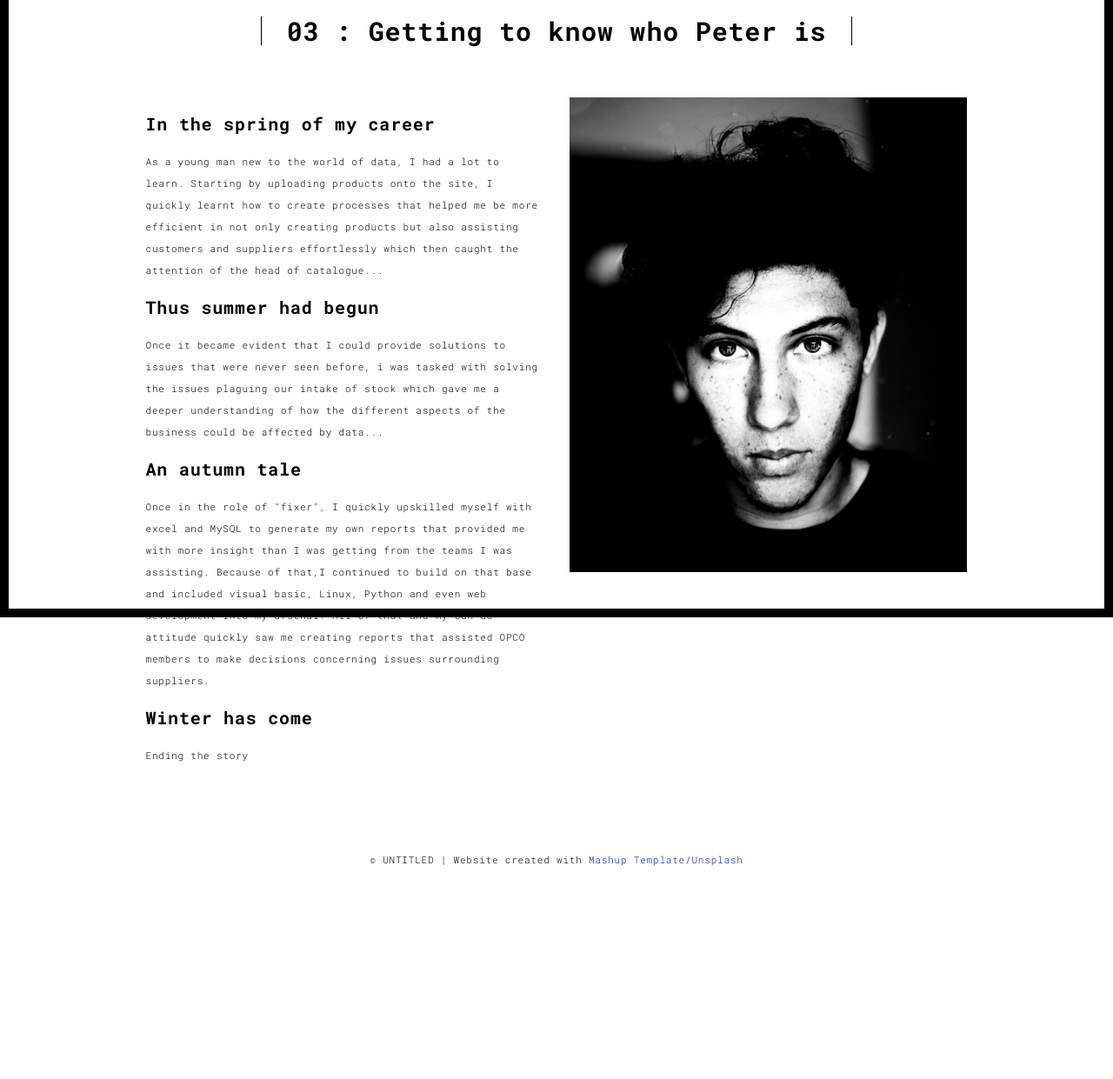
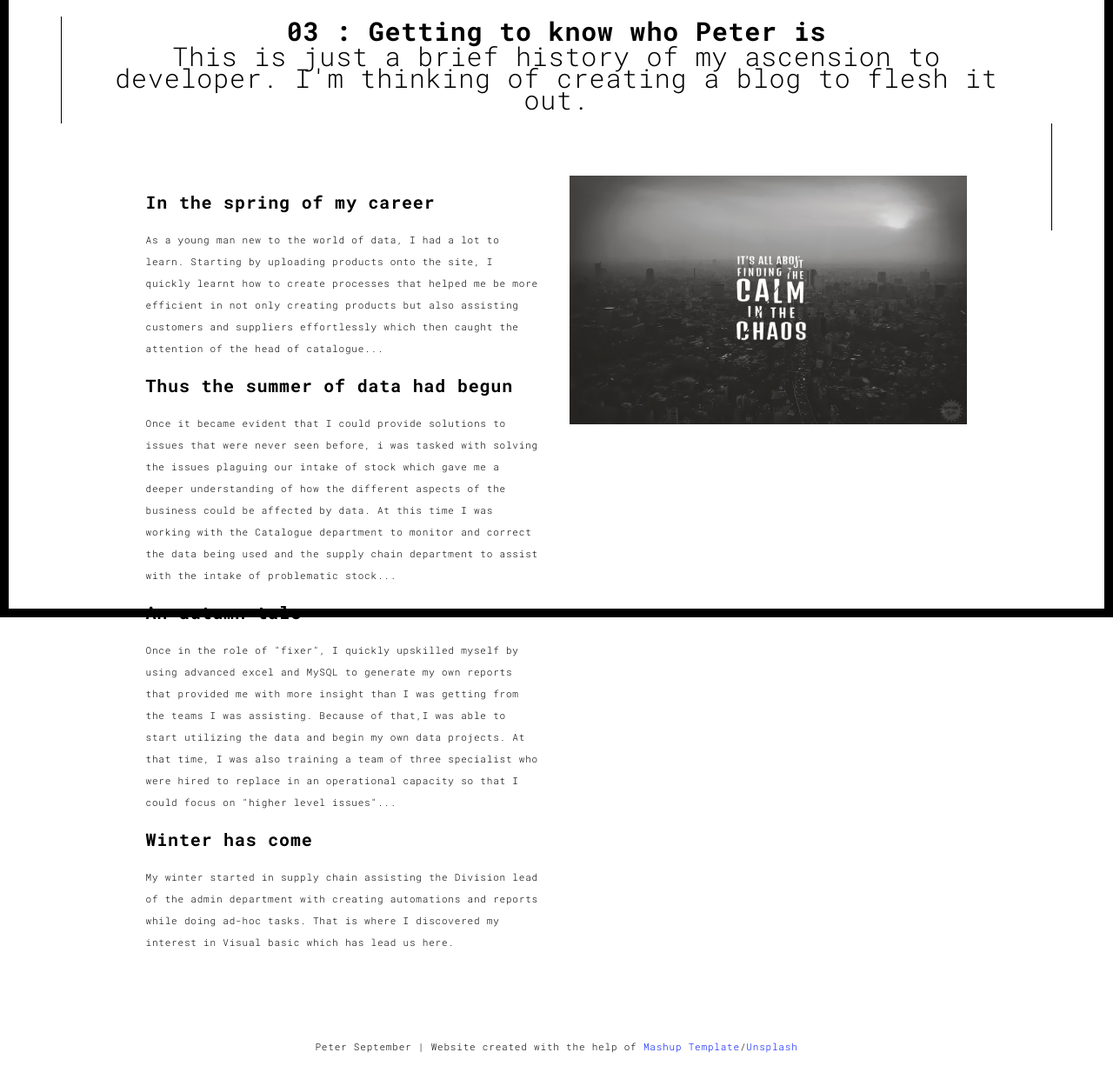
Before and after one commit to peter-september/My_first_site, a Flask app: page /about.html in a window 1280 px wide. Shown: the part 90-1331 px from the top of the page at 87% size. Before the commit the page ends 1086 px from the top, so only its background shows below. Run offline with Flask 2, Linux system fonts and the light colour scheme; some libraries are stand-ins or nearby versions.

Commit message:
updating the about me page

```diff
--- a/templates/about.html
+++ b/templates/about.html
@@ -54,7 +54,9 @@
       <div class="row">
         <div class="col-xs-12">
           <div class="section-container-spacer text-center">
-            <h1 class="h2">03 : Getting to know who Peter is</h1>
+            <h1 class="h2">03 : Getting to know who Peter is<br><p>
+              This is just a brief history of my ascension to developer. I'm thinking of creating a blog to flesh it out.
+            </p></h1>
           </div>
 
           <div class="row">
@@ -63,16 +65,16 @@
                 <div class="col-xs-12 col-md-6">
                   <h3>In the spring of my career</h3>
                   <p>As a young man new to the world of data, I had a lot to learn. Starting by uploading products onto the site, I quickly learnt how to create processes that helped me be more efficient in not only creating products but also assisting customers and suppliers effortlessly which then caught the attention of the head of catalogue...</p>
-                  <h3>Thus summer had begun</h3>
-                  <p>Once it became evident that I could provide solutions to issues that were never seen before, i was tasked with solving the issues plaguing our intake of stock which gave me a deeper understanding of how the different aspects of the business could be affected by data...
+                  <h3>Thus the summer of data had begun</h3>
+                  <p>Once it became evident that I could provide solutions to issues that were never seen before, i was tasked with solving the issues plaguing our intake of stock which gave me a deeper understanding of how the different aspects of the business could be affected by data. At this time I was working with the Catalogue department to monitor and correct the data being used and the supply chain department to assist with the intake of problematic stock...
                   <h3>An autumn tale</h3>
                   <p>
-                  Once in the role of "fixer", I quickly upskilled myself with excel and MySQL to generate my own reports that provided me with more insight than I was getting from the teams I was assisting. Because of that,I continued to build on that base and included visual basic, Linux, Python and even web development into my arsenal. All of that and my can do attitude quickly saw me creating reports that assisted OPCO members to make decisions concerning issues surrounding suppliers.</p>
+                  Once in the role of "fixer", I quickly upskilled myself by using advanced excel and MySQL to generate my own reports that provided me with more insight than I was getting from the teams I was assisting. Because of that,I was able to start utilizing the data and begin my own data projects. At that time, I was also training a team of three specialist who were hired to replace in an operational capacity so that I could focus on "higher level issues"...</p>
                   <h3>Winter has come</h3>
-                  <p>Ending the story</p>
+                  <p>My winter started in supply chain assisting the Division lead of the admin department with creating automations and reports while doing ad-hoc tasks. That is where I discovered my interest in Visual basic which has lead us here.</p>
                 </div>
                 <div class="col-xs-12 col-md-6">
-                  <img src="./assets/images/profil.jpg" class="img-responsive" alt="">
+                  <img src="static/assets/images/profil.jpg" class="img-responsive" alt="">
                 </div>
               </div>
             </div>
@@ -89,7 +91,7 @@
   <div class="container">
     <div class="row">
       <div class="col-xs-12">
-        <p>© UNTITLED | Website created with <a href="http://www.mashup-template.com/" title="Create website with free html template">Mashup Template</a>/<a href="https://www.unsplash.com/" title="Beautiful Free Images">Unsplash</a></p>
+        <p>Peter September | Website created with the help of <a href="http://www.mashup-template.com/" title="Create website with free html template">Mashup Template</a>/<a href="https://www.unsplash.com/" title="Beautiful Free Images">Unsplash</a></p>
       </div>
     </div>
   </div>
--- a/templates/contact.html
+++ b/templates/contact.html
@@ -122,7 +122,7 @@
   <div class="container">
     <div class="row">
       <div class="col-xs-12">
-        <p>© UNTITLED | Website created with <a href="http://www.mashup-template.com/" title="Create website with free html template">Mashup Template</a>/<a href="https://www.unsplash.com/" title="Beautiful Free Images">Unsplash</a></p>
+        <p>Peter September | Website created with the help of <a href="http://www.mashup-template.com/" title="Create website with free html template">Mashup Template</a>/<a href="https://www.unsplash.com/" title="Beautiful Free Images">Unsplash</a></p>
       </div>
     </div>
   </div>
--- a/templates/thankyou.html
+++ b/templates/thankyou.html
@@ -74,7 +74,7 @@
   <div class="container">
     <div class="row">
       <div class="col-xs-12">
-        <p>© UNTITLED | Website created with <a href="http://www.mashup-template.com/" title="Create website with free html template">Mashup Template</a>/<a href="https://www.unsplash.com/" title="Beautiful Free Images">Unsplash</a></p>
+        <p>Peter September | Website created with the help of <a href="http://www.mashup-template.com/" title="Create website with free html template">Mashup Template</a>/<a href="https://www.unsplash.com/" title="Beautiful Free Images">Unsplash</a></p>
       </div>
     </div>
   </div>
--- a/templates/work.html
+++ b/templates/work.html
@@ -151,7 +151,7 @@
   <div class="container">
     <div class="row">
       <div class="col-xs-12">
-        <p>© UNTITLED | Website created with <a href="http://www.mashup-template.com/" title="Create website with free html template">Mashup Template</a>/<a href="https://www.unsplash.com/" title="Beautiful Free Images">Unsplash</a></p>
+        <p>Peter September | Website created with the help of <a href="http://www.mashup-template.com/" title="Create website with free html template">Mashup Template</a>/<a href="https://www.unsplash.com/" title="Beautiful Free Images">Unsplash</a></a></p>
       </div>
     </div>
   </div>
--- a/templates/works.html
+++ b/templates/works.html
@@ -171,7 +171,7 @@
   <div class="container">
     <div class="row">
       <div class="col-xs-12">
-        <p>© UNTITLED | Website created with <a href="http://www.mashup-template.com/" title="Create website with free html template">Mashup Template</a>/<a href="https://www.unsplash.com/" title="Beautiful Free Images">Unsplash</a></p>
+        <p>Peter September | Website created with the help of <a href="http://www.mashup-template.com/" title="Create website with free html template">Mashup Template</a>/<a href="https://www.unsplash.com/" title="Beautiful Free Images">Unsplash</a></a></p>
       </div>
     </div>
   </div>
```
Also changed, not shown: static/assets/images/profil.jpg, static/assets/images/work001-01.jpg, static/assets/images/work001-03.jpg, static/assets/images/work001-04.jpg.
